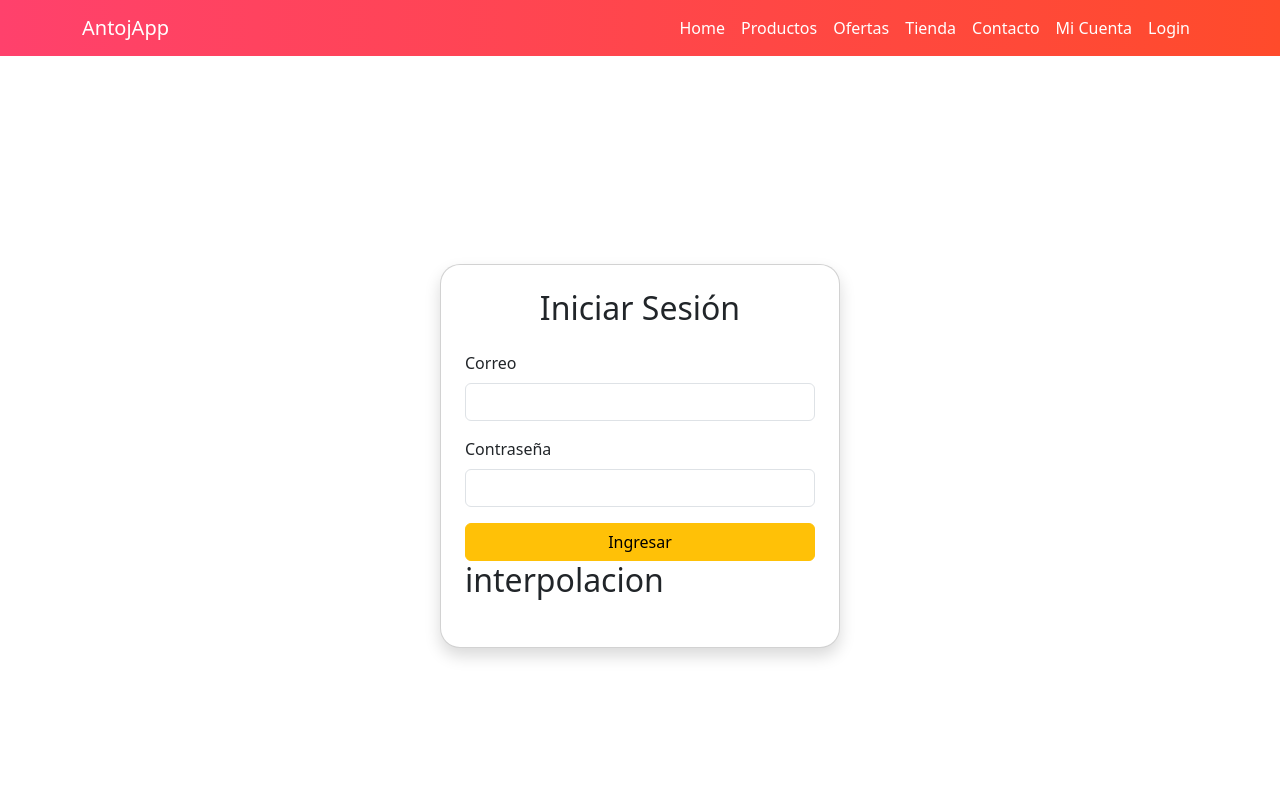
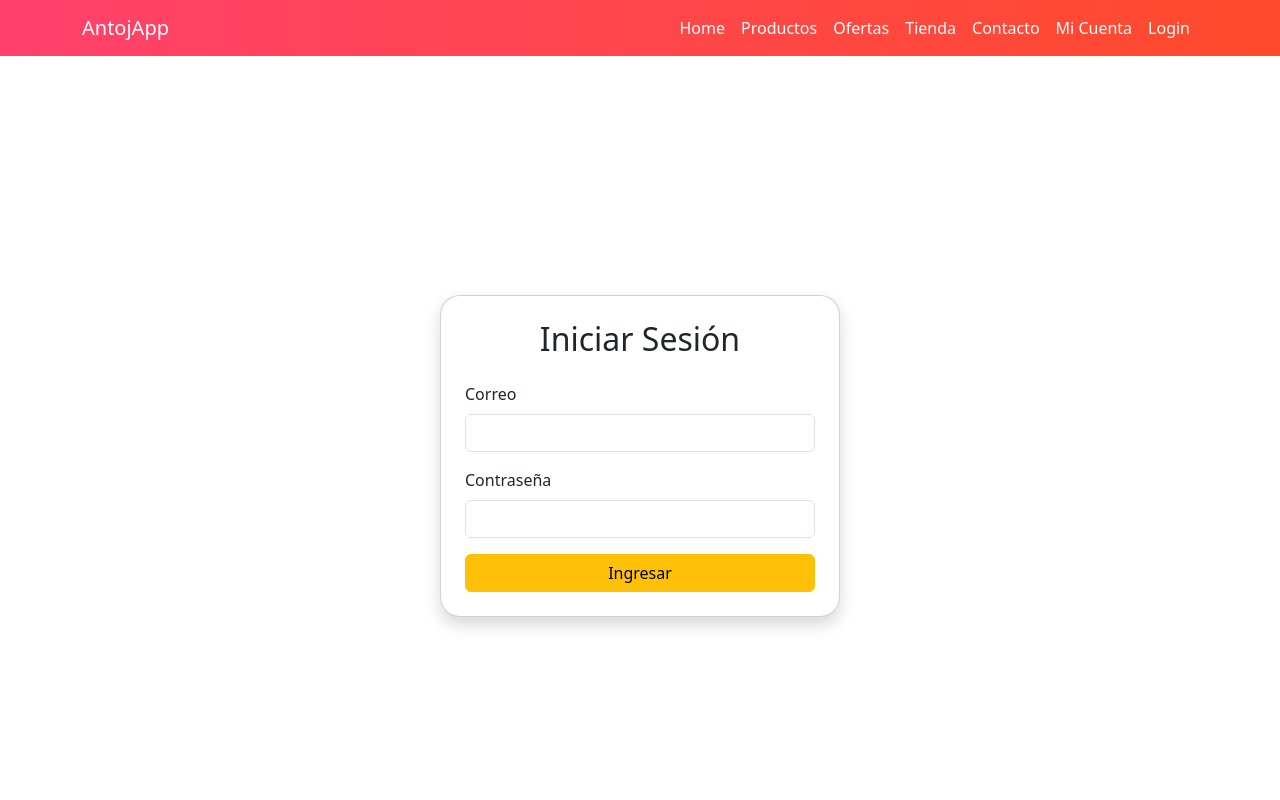
Before and after one commit to joslcan/practica02, an Angular app: page /login in a window 1280 px wide. Shown: the top 800 px of the page. Built offline with nearby package versions, Linux system fonts and the light colour scheme.

Commit message:
Quita la interpolación del Login

```diff
--- a/src/app/pages/login/login.html
+++ b/src/app/pages/login/login.html
@@ -17,7 +17,6 @@
 
       <button class="btn btn-warning w-100">Ingresar</button>
     </form>
-            <h2>interpolacion</h2>
-            <p>{{correo}}</p>
+
   </div>
 </div>
```
